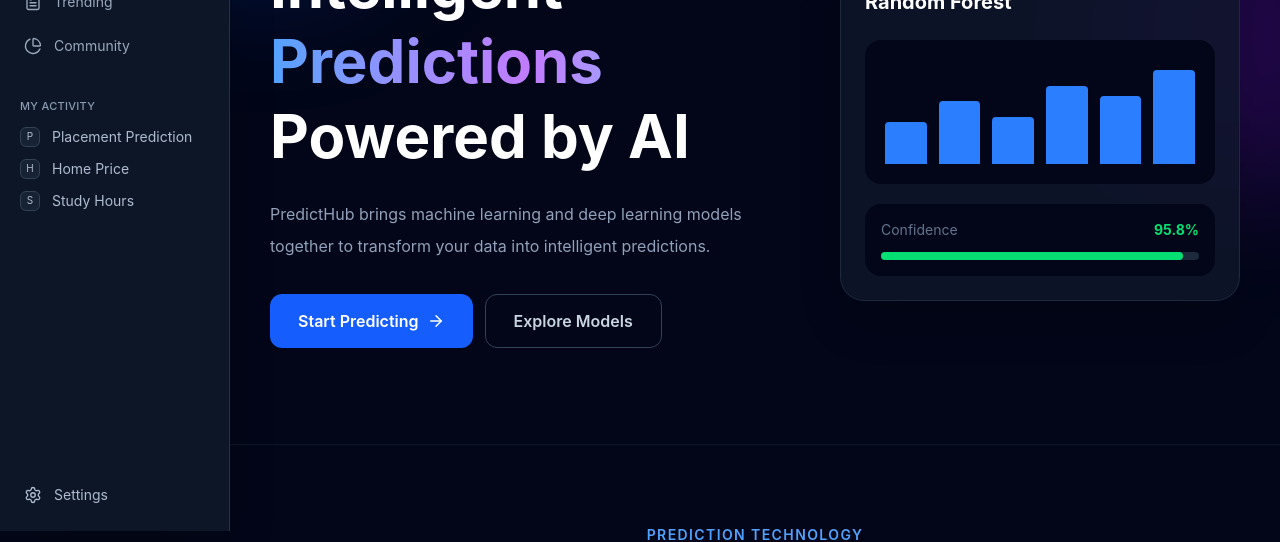
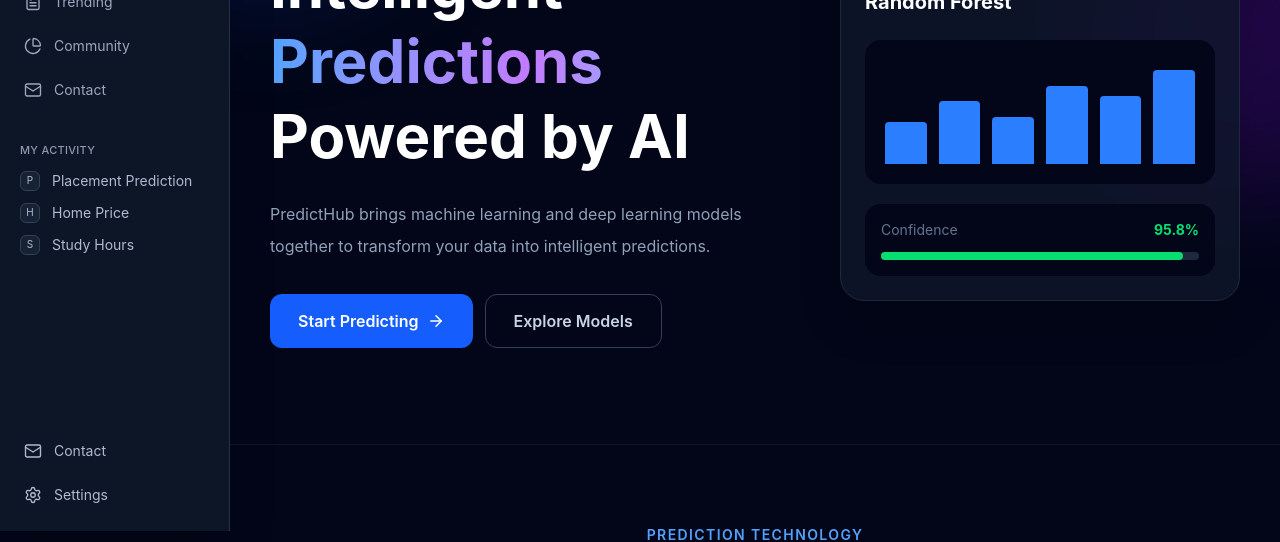
Before and after one commit to vikashkumar97983282-glitch/PredictHub, a React (Vite) app in the folder Frontend/: page / in a window 1280 px wide. Shown: the part 269-811 px from the top of the page. Built offline with nearby package versions, Linux system fonts and the light colour scheme; no server answers.

Commit message:
update sidebar and add contact button.

```diff
--- a/Frontend/src/components/sidebar.jsx
+++ b/Frontend/src/components/sidebar.jsx
@@ -1,3 +1,4 @@
+
 import {
   Home,
   Info,
@@ -7,6 +8,7 @@
   PieChart,
   Settings,
   Menu,
+  Mail,
 } from "lucide-react";
 import { Link, useLocation } from "react-router-dom";
 import predictHubImage from "../assets/predicthub-img.png";
@@ -21,18 +23,56 @@
   const isExpanded = isSidebarOpen || isMobileMenuOpen;
 
   const navItems = [
-    { name: "Dashboard", icon: Home, path: "/" },
-    { name: "About", icon: Info, path: "/about" },
-    { name: "Prediction", icon: TrendingUpDown, path: "/prediction" },
-    { name: "Analytics", icon: SquareText, path: "/analytics" },
-    { name: "Trending", icon: FileText, path: "/trending" },
-    { name: "Community", icon: PieChart, path: "/community" },
+    {
+      name: "Dashboard",
+      icon: Home,
+      path: "/",
+    },
+    {
+      name: "About",
+      icon: Info,
+      path: "/about",
+    },
+    {
+      name: "Prediction",
+      icon: TrendingUpDown,
+      path: "/prediction",
+    },
+    {
+      name: "Analytics",
+      icon: SquareText,
+      path: "/analytics",
+    },
+    {
+      name: "Trending",
+      icon: FileText,
+      path: "/trending",
+    },
+    {
+      name: "Community",
+      icon: PieChart,
+      path: "/community",
+    },
+    {
+      name: "Contact",
+      icon: Mail,
+      path: "/contact",
+    },
   ];
 
   const teams = [
-    { name: "Placement Prediction", letter: "P" },
-    { name: "Home Price", letter: "H" },
-    { name: "Study Hours", letter: "S" },
+    {
+      name: "Placement Prediction",
+      letter: "P",
+    },
+    {
+      name: "Home Price",
+      letter: "H",
+    },
+    {
+      name: "Study Hours",
+      letter: "S",
+    },
   ];
 
   return (
@@ -50,13 +90,20 @@
 
       <aside
         className={`
-          fixed left-0 top-0 z-50
-          flex h-screen
+          fixed
+          left-0
+          top-0
+          z-50
+          flex
+          h-screen
           flex-col
-          border-r border-[#263244]
+          border-r
+          border-[#263244]
           bg-[#0d1626]
           shadow-2xl
-          transition-all duration-300 ease-in-out
+          transition-all
+          duration-300
+          ease-in-out
 
           lg:sticky
           lg:top-0
@@ -69,7 +116,6 @@
           ${isSidebarOpen ? "lg:w-57.5" : "lg:w-16"}
         `}
       >
-
         {/* ================= HEADER ================= */}
 
         <div
@@ -86,7 +132,6 @@
             }
           `}
         >
-
           {/* Logo */}
 
           {isExpanded && (
@@ -99,13 +144,14 @@
                   className="w-14 max-w-none object-contain"
                 />
               </span>
+
               <span className="text-xl font-bold leading-none tracking-tight text-indigo-400">
                 PredictHub
               </span>
             </div>
           )}
 
-          {/* Menu */}
+          {/* Menu Button */}
 
           <button
             type="button"
@@ -118,10 +164,10 @@
               onToggleSidebar();
             }}
             className="
+              ml-2
               flex
               h-8
               w-8
-              ml-2
               shrink-0
               items-center
               justify-center
@@ -132,30 +178,30 @@
               hover:text-white
             "
             aria-label={
-              !isSidebarOpen
-                ? "Show sidebar"
-                : "Hide sidebar"
+              !isSidebarOpen ? "Show sidebar" : "Hide sidebar"
             }
             title={
-              !isExpanded
-                ? "Show sidebar"
-                : "Hide sidebar"
+              !isExpanded ? "Show sidebar" : "Hide sidebar"
             }
           >
-            <Menu size={20} strokeWidth={3} />
+            <Menu
+              size={20}
+              strokeWidth={3}
+            />
           </button>
-
         </div>
 
         {/* ================= NAVIGATION ================= */}
 
         <nav className="px-3 pt-4">
-
           {navItems.map((item) => {
             const Icon = item.icon;
 
-            // Check current page
-            const isActive = location.pathname === item.path;
+            const isActive =
+              item.path === "/"
+                ? location.pathname === "/"
+                : location.pathname === item.path ||
+                  location.pathname.startsWith(`${item.path}/`);
 
             return (
               <Link
@@ -191,7 +237,6 @@
                   }
                 `}
               >
-
                 <Icon
                   size={18}
                   strokeWidth={1.8}
@@ -199,28 +244,22 @@
                 />
 
                 {isExpanded && (
-                  <span>
-                    {item.name}
-                  </span>
+                  <span>{item.name}</span>
                 )}
-
               </Link>
             );
           })}
-
         </nav>
 
         {/* ================= MY ACTIVITY ================= */}
 
         {isExpanded && (
           <div className="mt-7 px-5">
-
             <p className="mb-3 text-[11px] font-medium uppercase tracking-wide text-[#8b9ab1]">
               My Activity
             </p>
 
             <div className="space-y-3">
-
               {teams.map((team) => (
                 <button
                   key={team.name}
@@ -237,7 +276,6 @@
                     hover:text-white
                   "
                 >
-
                   <span
                     className="
                       flex
@@ -259,21 +297,62 @@
                   <span className="truncate">
                     {team.name}
                   </span>
-
                 </button>
               ))}
-
             </div>
-
           </div>
         )}
 
         {/* ================= SETTINGS ================= */}
 
         <div className="mt-auto px-3 pb-4">
+          {/* Contact */}
 
           <Link
-            type="button"
+            to="/contact"
+            onClick={() => {
+              if (window.innerWidth < 1024) {
+                onCloseMobileMenu();
+              }
+            }}
+            title={!isExpanded ? "Contact" : ""}
+            className={`
+              mb-1
+              flex
+              h-10
+              w-full
+              items-center
+              rounded-md
+              text-sm
+              transition
+
+              ${
+                !isExpanded
+                  ? "justify-center px-0"
+                  : "gap-3 px-3"
+              }
+
+              ${
+                location.pathname === "/contact"
+                  ? "bg-[#1b2637] text-white"
+                  : "text-[#aebbd0] hover:bg-[#172235] hover:text-white"
+              }
+            `}
+          >
+            <Mail
+              size={18}
+              strokeWidth={1.8}
+              className="shrink-0"
+            />
+
+            {isExpanded && (
+              <span>Contact</span>
+            )}
+          </Link>
+
+          {/* Settings */}
+
+          <Link
             to="/profile"
             onClick={() => {
               if (window.innerWidth < 1024) {
@@ -288,19 +367,21 @@
               items-center
               rounded-md
               text-sm
-              text-[#aebbd0]
               transition
-              hover:bg-[#172235]
-              hover:text-white
 
               ${
                 !isExpanded
                   ? "justify-center px-0"
                   : "gap-3 px-3"
               }
+
+              ${
+                location.pathname === "/profile"
+                  ? "bg-[#1b2637] text-white"
+                  : "text-[#aebbd0] hover:bg-[#172235] hover:text-white"
+              }
             `}
           >
-
             <Settings
               size={18}
               strokeWidth={1.8}
@@ -308,15 +389,10 @@
             />
 
             {isExpanded && (
-              <span>
-                Settings
-              </span>
+              <span>Settings</span>
             )}
-
           </Link>
-
         </div>
-
       </aside>
     </>
   );
```
